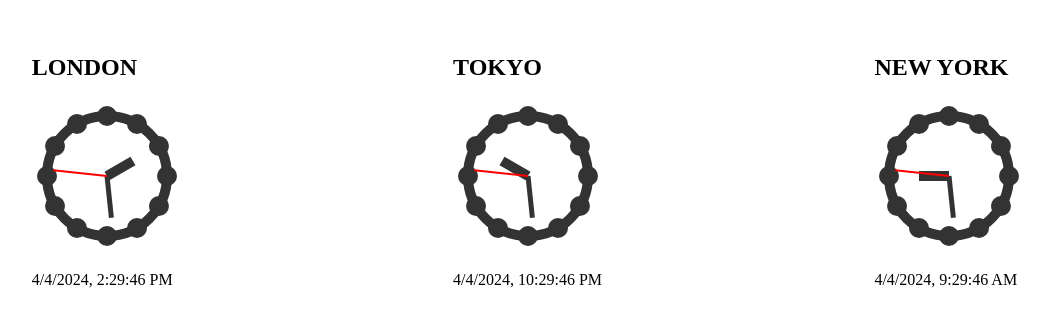
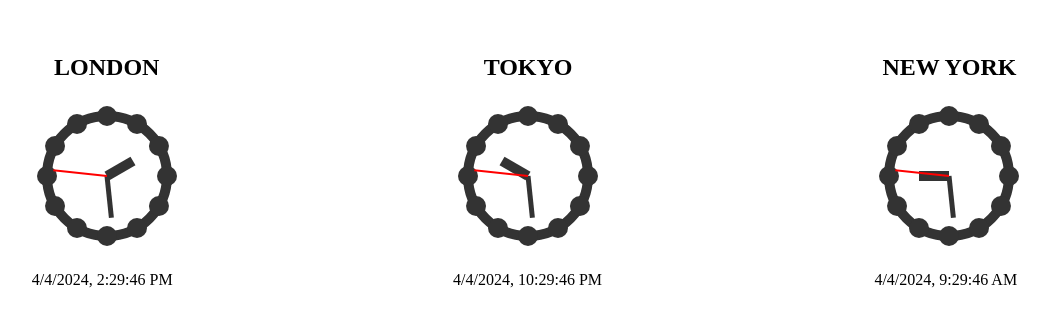
Before and after one commit to tztechno/tz_html_20230222_clock, a plain HTML site: page index3.html in a window 1280 px wide. Shown: the part 105-432 px from the top of the page, without its empty margins (93-1143 px from the left). Drawn offline with Linux system fonts and the light colour scheme.

Commit message:
Update index3.html

```diff
--- a/index3.html
+++ b/index3.html
@@ -39,17 +39,17 @@
 <body>
     <div id="clocks">
         <div class="clock" id="london">
-            <h2>LONDON</h2>
+            <center><h2>LONDON</h2></center>
             <canvas id="london-canvas" width="150" height="150"></canvas>
             <p id="london-time"></p>
         </div>
         <div class="clock" id="tokyo">
-            <h2>  TOKYO</h2>
+            <center><h2>TOKYO</h2></center>
             <canvas id="tokyo-canvas" width="150" height="150"></canvas>
             <p id="tokyo-time"></p>
         </div>
         <div class="clock" id="newyork">
-            <h2>NEW YORK</h2>
+            <center><h2>NEW YORK</h2></center>
             <canvas id="newyork-canvas" width="150" height="150"></canvas>
             <p id="newyork-time"></p>
         </div>
```
